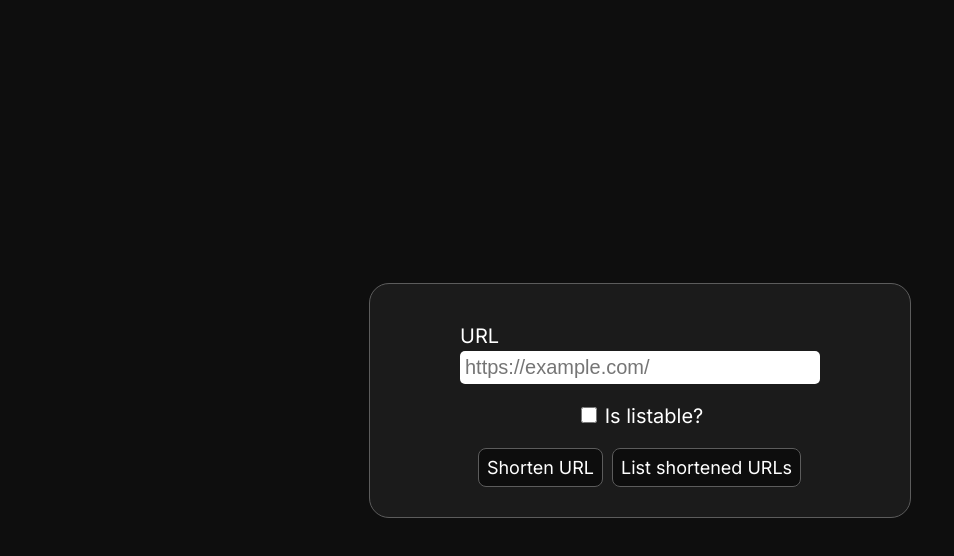
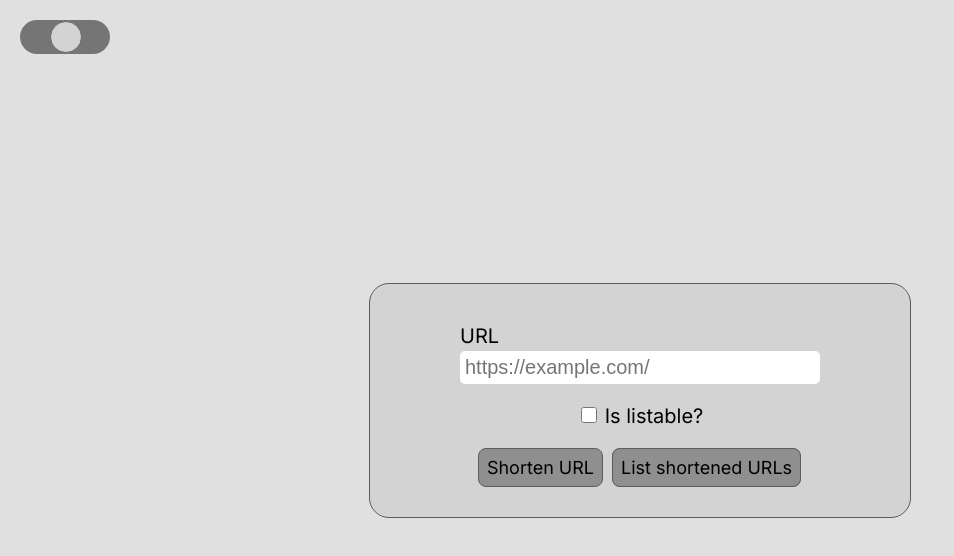
Before and after one commit to aloima/urlshortener-frontend, an Angular app: page / in a window 1280 px wide. Shown: the top 556 px of the page, without its empty margins (0-954 px from the left). Built offline with nearby package versions, Linux system fonts and the light colour scheme.

Commit message:
feat: add theming

```diff
--- a/src/app/app.config.ts
+++ b/src/app/app.config.ts
@@ -3,12 +3,14 @@ import { provideRouter } from "@angular/router";
 import { provideHttpClient, withFetch, withInterceptorsFromDi } from "@angular/common/http";
 
 import { routes } from "./app.routes";
+import { ThemeProvider } from "../service/Theme";
 
 export const appConfig: ApplicationConfig = {
   providers: [
     provideBrowserGlobalErrorListeners(),
     provideZoneChangeDetection({ eventCoalescing: true }),
     provideRouter(routes),
-    provideHttpClient(withFetch(), withInterceptorsFromDi())
+    provideHttpClient(withFetch(), withInterceptorsFromDi()),
+    ThemeProvider
   ]
 };
--- a/src/app/app.css
+++ b/src/app/app.css
@@ -1,6 +1,6 @@
 div.container {
   padding: 30px 80px;
-  background: #1b1b1b;
+  background: var(--container-color);
   display: flex;
   justify-content: center;
   border-radius: 20px;
@@ -8,3 +8,24 @@ div.container {
   color: white;
   font-family: "Inter";
 }
+
+.slider {
+  position: absolute;
+  display: inline-block;
+  width: 90px;
+  height: 34px;
+  background: var(--button-hover-color);
+  top: 20px;
+  left: 20px;
+  border-radius: 20px;
+}
+
+.slider > .round {
+  border-radius: 20px;
+  border: 1px solid rgb(105, 105, 105);
+  background: var(--container-color);
+  width: 30px;
+  height: 30px;
+  margin: 1px 2px;
+  transition: all 1s;
+}
--- a/src/app/app.html
+++ b/src/app/app.html
@@ -1,3 +1,9 @@
+<div class="slider" (click)="changeTheme()">
+  <div class="round" [style.marginLeft.px]="
+    this.themeService.getTheme() == Theme.LIGHT ? 0 :
+    (this.themeService.getTheme() == Theme.COMPUTER ? 30 : 60)"></div>
+</div>
+
 <div class="container">
   <router-outlet />
 </div>
--- a/src/app/app.ts
+++ b/src/app/app.ts
@@ -1,11 +1,35 @@
-import { Component } from '@angular/core';
+import { Component, OnInit, inject } from '@angular/core';
 import { RouterOutlet } from '@angular/router';
+import { Theme, ThemeProvider } from '../service/Theme';
 
 @Component({
   selector: "root",
   imports: [RouterOutlet],
   templateUrl: "./app.html",
-  styleUrl: "./app.css"
+  styleUrl: "./app.css",
 })
 
-export class App {}
+export class App implements OnInit {
+  public themeService = inject(ThemeProvider);
+  Theme = Theme;
+
+  ngOnInit(): void {
+    this.themeService.setTheme(this.themeService.getTheme());
+  }
+
+  changeTheme() {
+    switch (this.themeService.getTheme()) {
+      case Theme.LIGHT:
+        this.themeService.setTheme(Theme.COMPUTER);
+        break;
+
+      case Theme.COMPUTER:
+        this.themeService.setTheme(Theme.DARK);
+        break;
+
+      case Theme.DARK:
+        this.themeService.setTheme(Theme.LIGHT);
+        break;
+    }
+  }
+}
--- a/src/environment.ts
+++ b/src/environment.ts
@@ -1,2 +1,5 @@
+import { Theme } from "./service/Theme";
+
 export const API_URL = "http://localhost:8080";
-export const URL_COUNT_PER_PAGE = 20;
+export const URL_COUNT_PER_PAGE = 2;
+export const DEFAULT_THEME = Theme.COMPUTER;
--- a/src/route/Home/home.css
+++ b/src/route/Home/home.css
@@ -6,7 +6,7 @@ div.home {
 }
 
 input[type="url"]:invalid {
-  background-color: rgb(175, 0, 0);
+  background-color: var(--error-box);
   color: white;
 }
 
@@ -33,12 +33,13 @@ div.url-input > label {
   display: block;
   font-size: 20px;
   margin-bottom: 3px;
+  color: var(--color);
 }
 
 div.listable-input > input[type="checkbox"] {
   width: 16px;
   height: 16px;
-  accent-color: #0e0e0e;
+  accent-color: var(--background-color);
 }
 
 div.listable-input > input[type="checkbox"]:checked {
@@ -49,6 +50,7 @@ div.listable-input > label {
   float: right;
   font-size: 20px;
   margin-left: 5px;
+  color: var(--color);
 }
 
 div.home > * {
--- a/src/route/List/list.css
+++ b/src/route/List/list.css
@@ -17,6 +17,7 @@ th, td {
 
 table {
   margin-top: 20px;
+  color: var(--color);
 }
 
 p.no-url {
@@ -37,6 +38,7 @@ div.header > div {
 div.header > div > div {
   flex-shrink: 0;
   line-height: 34px;
+  color: var(--color);
 }
 
 div.header > div > button {
--- /dev/null
+++ b/src/service/Theme.ts
@@ -0,0 +1,74 @@
+import { Injectable } from "@angular/core";
+import { DEFAULT_THEME } from "../environment";
+
+export enum Theme {
+  DARK,
+  LIGHT,
+  COMPUTER
+}
+
+@Injectable({providedIn: "root"})
+export class ThemeProvider {
+  private theme: Theme = Theme.DARK;
+
+  constructor() {
+    const value = localStorage.getItem("theme");
+
+    if (!value) {
+      this.theme = DEFAULT_THEME;
+    }
+
+    const darkValue = Theme.DARK.toString();
+    const lightValue = Theme.LIGHT.toString();
+    const computerValue = Theme.COMPUTER.toString();
+
+    switch (value) {
+      case darkValue:
+        this.theme = Theme.DARK;
+        break;
+
+      case lightValue:
+        this.theme = Theme.LIGHT;
+        break;
+
+      case computerValue:
+        this.theme = Theme.COMPUTER;
+        break;
+
+      default:
+        this.theme = DEFAULT_THEME;
+    }
+
+    window.matchMedia("(prefers-color-scheme: dark)").addEventListener("change", (event) => {
+      if (this.theme == Theme.COMPUTER) {
+        document.documentElement.setAttribute("data-theme", event.matches ? "dark" : "light");
+      }
+    });
+  }
+
+  getThemeString(theme: Theme): "dark" | "light" {
+    return theme == Theme.DARK ? "dark" : "light";
+  }
+
+  setTheme(theme: Theme): string {
+    this.theme = theme;
+    let _theme = this.getThemeString(theme);
+
+    if (this.theme == Theme.COMPUTER) {
+      const userTheme = window.matchMedia("(prefers-color-scheme: dark)").matches;
+
+      if (userTheme) {
+        _theme = userTheme ? "dark" : "light";
+      }
+    }
+
+    localStorage.setItem("theme", theme.toString());
+    document.documentElement.setAttribute("data-theme", _theme);
+
+    return _theme;
+  }
+
+  getTheme(): Theme {
+    return this.theme;
+  }
+}
--- a/src/styles.css
+++ b/src/styles.css
@@ -1,5 +1,21 @@
-:root {
+html[data-theme="dark"] {
   --background-color: #0E0E0E;
+  --container-color: #1B1B1B;
+  --button-color: #0D0D0D;
+  --button-hover-color: #414141;
+  --button-disabled: #303030;
+  --error: rgb(163, 0, 0);
+  --color: white;
+}
+
+html[data-theme="light"] {
+  --background-color: #E0E0E0;
+  --container-color: #D3D3D3;
+  --button-color: #8f8f8f;
+  --button-hover-color: #757575;
+  --button-disabled: #575757;
+  --error: rgb(201, 0, 0);
+  --color: black;
 }
 
 html {
@@ -9,7 +25,7 @@ html {
 body {
   padding: 0 !important;
   margin: 0 !important;
-  background: #0e0e0e;
+  background: var(--background-color);
   height: 100%;
 }
 
@@ -25,29 +41,29 @@ button {
   font-size: 18px;
   font-family: "Inter";
   width: 60%;
-  background: #0d0d0d;
+  background: var(--button-color);
   border: 1px solid #5c5c5c;
   border-radius: 8px;
-  color: white;
   transition: all 0.3s ease-out;
+  color: var(--color);
 }
 
 button:disabled, button:disabled:hover {
   cursor: not-allowed;
-  background: #303030;
+  background: var(--button-disabled);
 }
 
 button:hover {
-  background: #414141;
+  background: var(--button-hover-color);
 }
 
 a.button, a.button-small {
   text-decoration: none;
-  color: white;
-  background: #0d0d0d;
+  background: var(--button-color);
   border-radius: 8px;
   border: 1px solid #5c5c5c;
   transition: all 0.3s ease-out;
+  color: var(--color);
 }
 
 li > a.button-small {
@@ -55,7 +71,7 @@ li > a.button-small {
 }
 
 a.button:hover, a.button-small:hover {
-  background: #414141;
+  background: var(--button-hover-color);
 }
 
 a.button {
@@ -70,7 +86,7 @@ a.button-small {
 }
 
 p.error {
-  background-color: rgb(163, 0, 0);
+  background-color: var(--error);
   padding: 8px;
   border-radius: 6px;
   border: 1px solid #5c5c5c;
```
